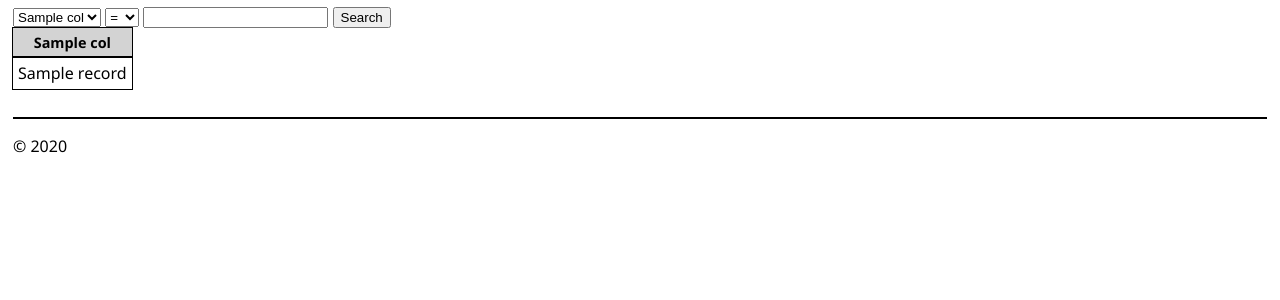
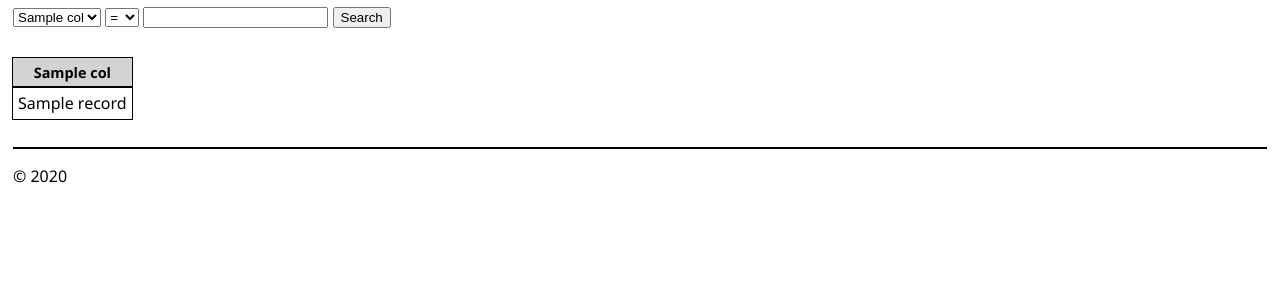
Before and after one commit to alinwers/projet_systeme, a Flask app: template templates/catalog.html in a window 1280 px wide. Shown: the part 47-347 px from the top of the page. Run offline with Flask 2, Linux system fonts and the light colour scheme; the template is opened without the code that fills it: most values are stand-ins (such as "Sample title", 1, 10 or a date in 2020).

Commit message:
Update site.css

```diff
--- a/static/site.css
+++ b/static/site.css
@@ -69,7 +69,7 @@
 }
 
 #tableData {
-    position: absolute top 300px;
+    margin-top: 30px;
     border-spacing: 0;
 }
 
```
